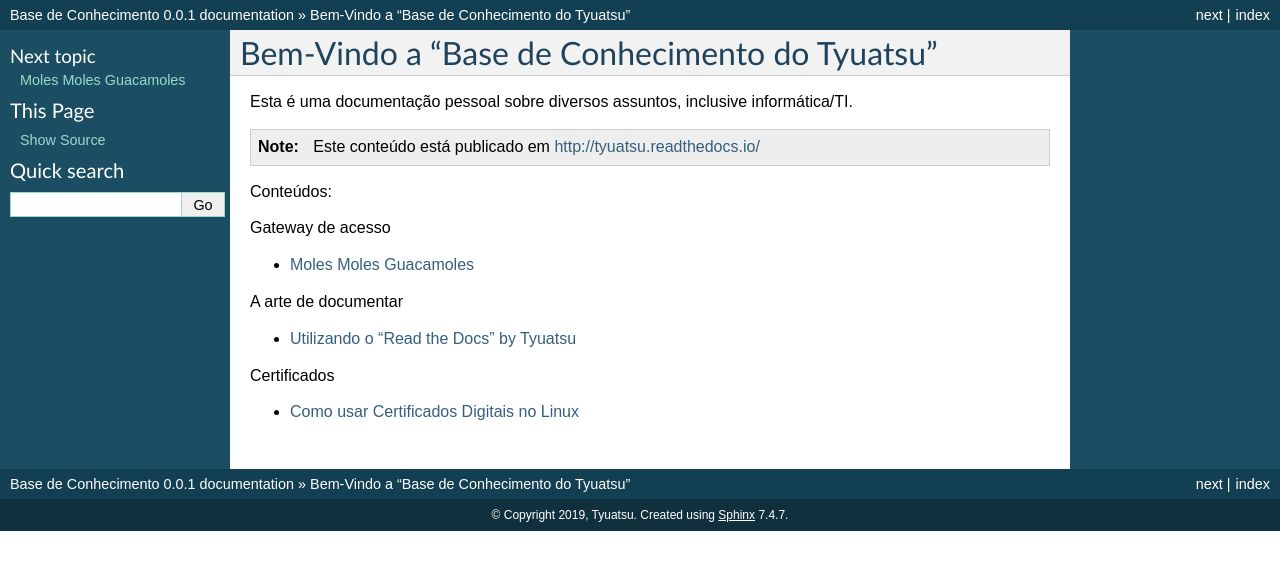
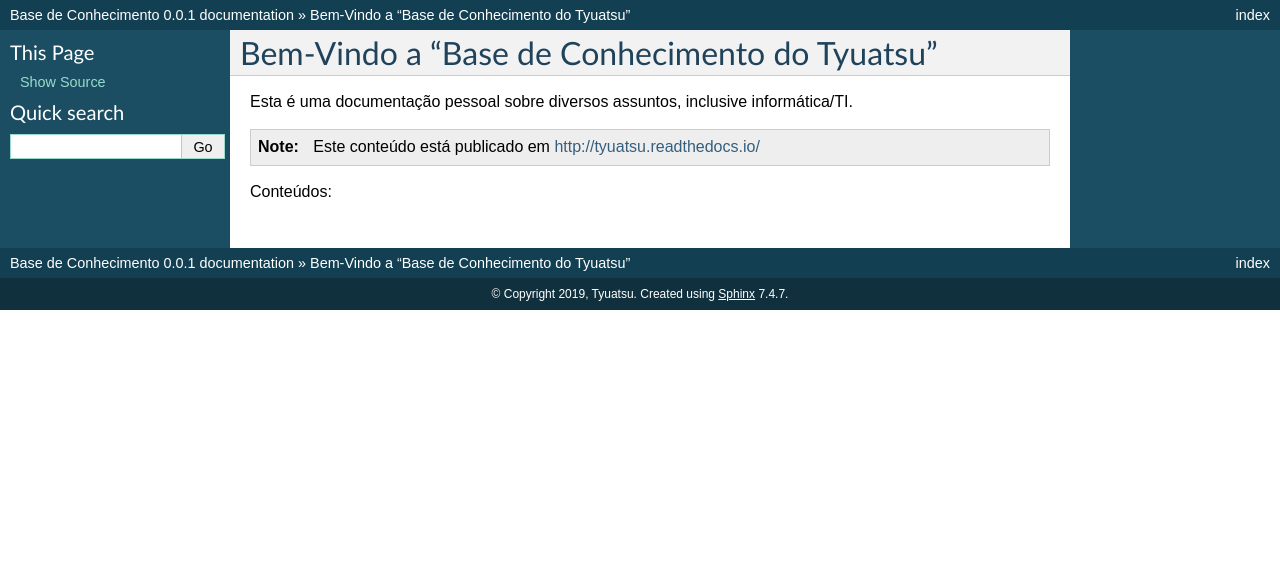
Before and after one commit to tyuatsu/base, a Sphinx documentation site: the page built from source/index.rst, in a window 1280 px wide. Shown: the top 570 px of the page. Built offline with Sphinx 7.4.7, drawn with Linux system fonts in a browser that asks for light colours; pages that are not in the unit, such as notebooks, are missing from menus.

Commit message:
A arte de documentar

```diff
--- a/source/index.rst
+++ b/source/index.rst
@@ -33,24 +33,3 @@ Conteúdos:
     :caption: Jesus Cristo
 
     Jesus
-
-.. _guacamole:
-.. toctree::
-   :maxdepth: 1
-   :caption: Gateway de acesso
-
-   guacamole
-
-.. _docs-readthedocs:
-.. toctree::
-   :maxdepth: 1
-   :caption: A arte de documentar
-
-   docs-readthedocs
-
-.. _certificados-digitais:
-.. toctree::
-    :maxdepth: 1
-    :caption: Certificados
-
-    certificados-digitais
```
Also changed, not shown: 5 other files.
